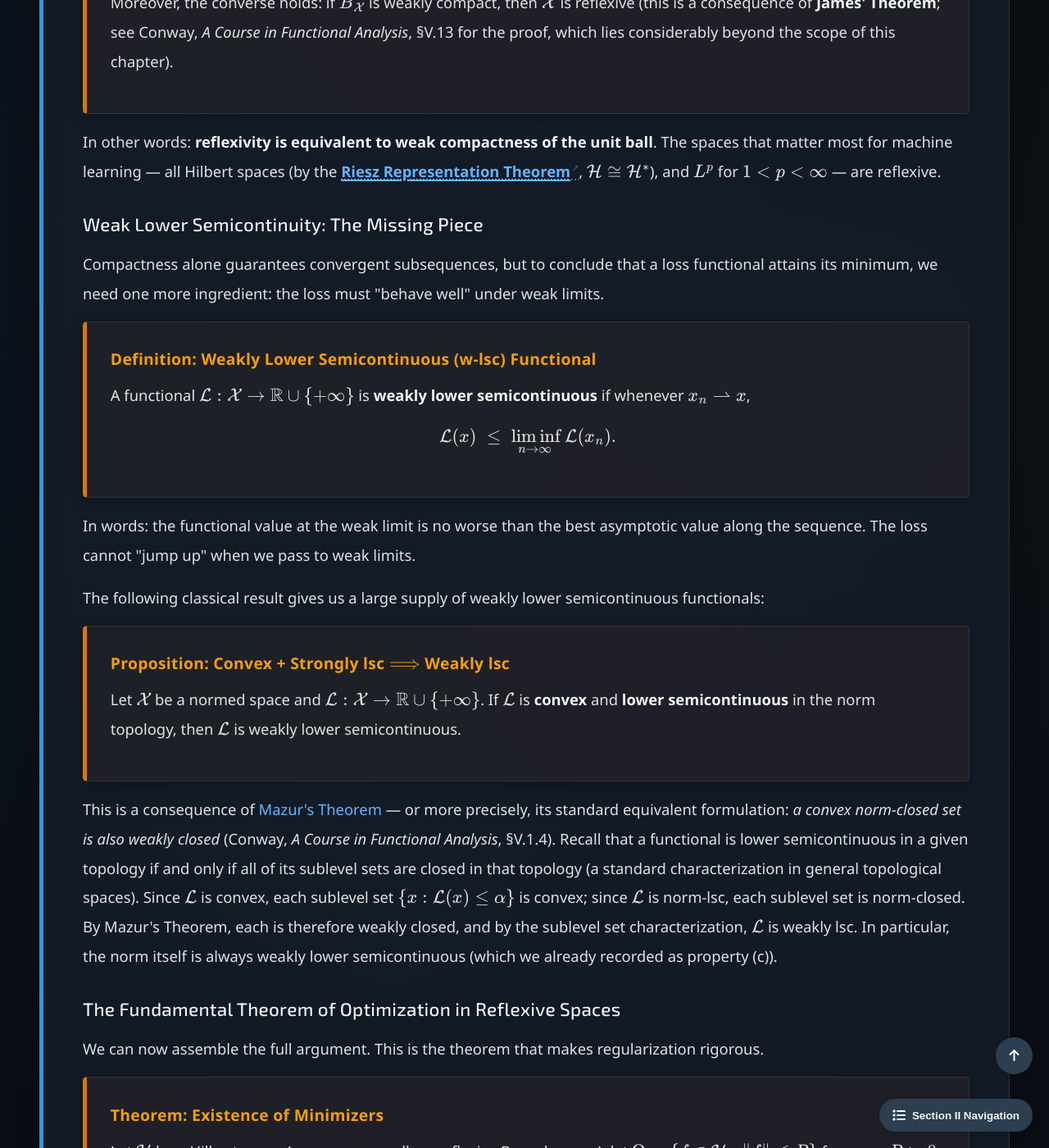
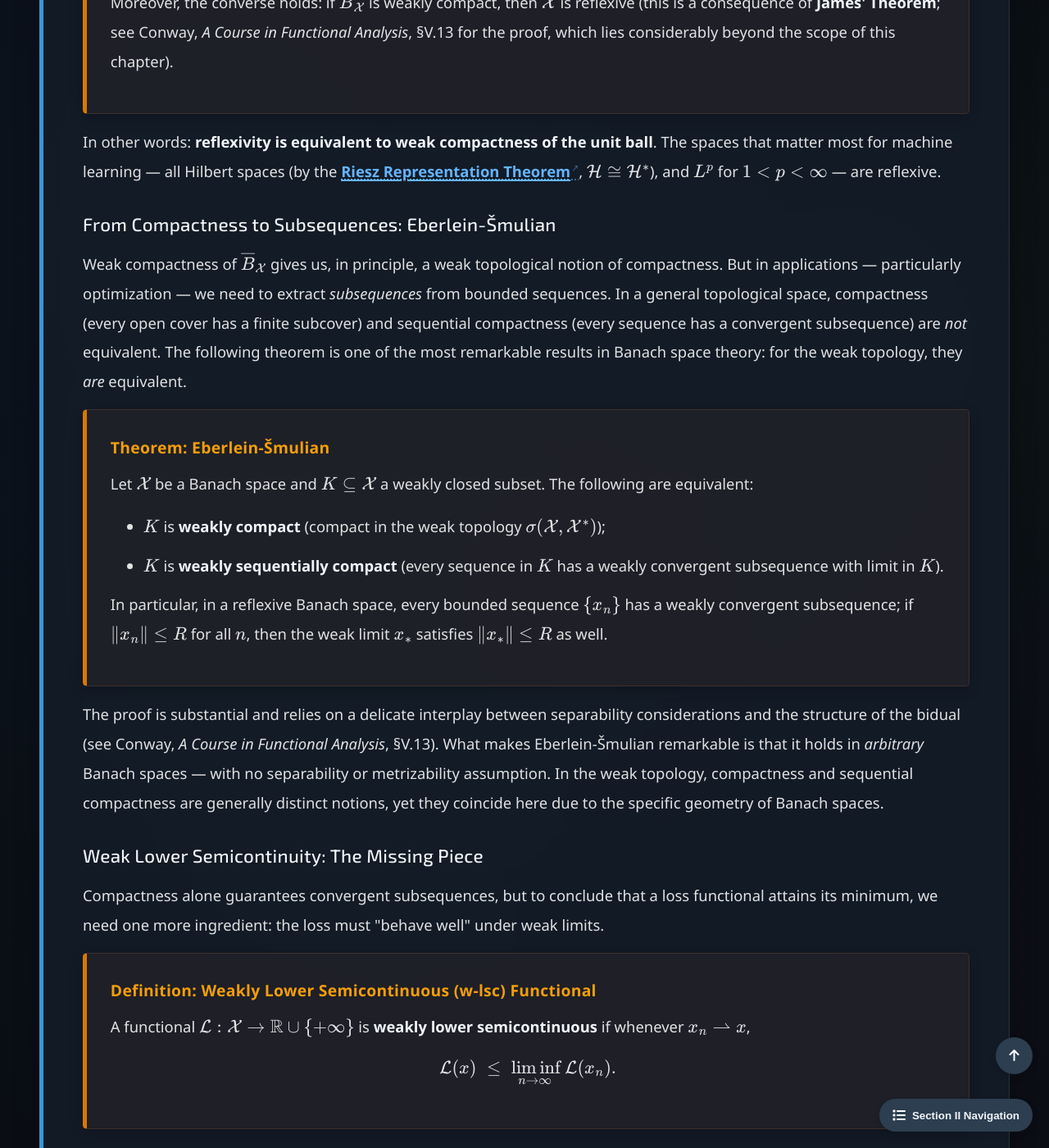
Before and after one commit to Yusukey01/yusukey01.github.io, a Jekyll site: the page built from Mathematics/Calculus/weak_topologies.html, in a window 1280 px wide and 1400 px high, scrolled down 13962 px. Shown: the whole window at 82% size. Built offline with Jekyll 4.4.1, drawn with Linux system fonts in a browser that asks for light colours; some of the changed text lies outside the part shown.

Commit message:
updated 26

```diff
--- a/Mathematics/Calculus/dual_spaces.html
+++ b/Mathematics/Calculus/dual_spaces.html
@@ -961,7 +961,7 @@ uses_python: false
                     <h3>Why Reflexivity Matters for Machine Learning Optimization</h3>
                     <p>
                         Reflexivity is the mathematical property that guarantees "stability" in infinite dimensions.
-                        According to the Eberlein-Šmulian theorem, in a reflexive Banach space, every bounded sequence has a <strong>weakly convergent subsequence</strong>.
+                        According to the <a href="weak_topologies.html#T-eberlein_smulian" class="ref-link"><strong>Eberlein-Šmulian theorem</strong></a>, in a reflexive Banach space, every bounded sequence has a <strong>weakly convergent subsequence</strong>.
                         This means if you are running an optimization algorithm (like training a model) and your parameters stay bounded,
                         the algorithm is guaranteed to have a convergent limit point (a solution).
                         Because \(L^1\) is not reflexive, \(L^1\)-regularized optimization (like Lasso in infinite dimensions) is notoriously difficult to analyze and often lacks exact minimizers without special treatment.
--- a/Mathematics/Calculus/weak_topologies.html
+++ b/Mathematics/Calculus/weak_topologies.html
@@ -708,6 +708,45 @@ uses_python: false
                     \(\mathcal{H} \cong \mathcal{H}^*\)), and \(L^p\) for \(1 < p < \infty\) — are reflexive.
                 </p>
 
+                <h3>From Compactness to Subsequences: Eberlein-Šmulian</h3>
+
+                <p>
+                    Weak compactness of \(\overline{B}_{\mathcal{X}}\) gives us, in principle, a weak topological
+                    notion of compactness. But in applications — particularly optimization — we need to extract
+                    <em>subsequences</em> from bounded sequences. In a general topological space, compactness
+                    (every open cover has a finite subcover) and sequential compactness (every sequence has a
+                    convergent subsequence) are <em>not</em> equivalent. The following theorem is one of the
+                    most remarkable results in Banach space theory: for the weak topology, they <em>are</em> equivalent.
+                </p>
+
+                <div class="theorem" id="T-eberlein_smulian">
+                    <span class="theorem-title">Theorem: Eberlein-Šmulian</span>
+                    <p>
+                        Let \(\mathcal{X}\) be a Banach space and \(K \subseteq \mathcal{X}\) a weakly closed subset.
+                        The following are equivalent:
+                    </p>
+                    <ul style="padding-left: 40px;">
+                        <li>\(K\) is <strong>weakly compact</strong> (compact in the weak topology
+                            \(\sigma(\mathcal{X}, \mathcal{X}^*)\));</li>
+                        <li>\(K\) is <strong>weakly sequentially compact</strong> (every sequence in \(K\)
+                            has a weakly convergent subsequence with limit in \(K\)).</li>
+                    </ul>
+                    <p>
+                        In particular, in a reflexive Banach space, every bounded sequence \(\{x_n\}\) has a
+                        weakly convergent subsequence; if \(\|x_n\| \leq R\) for all \(n\), then the weak limit
+                        \(x_*\) satisfies \(\|x_*\| \leq R\) as well.
+                    </p>
+                </div>
+
+                <p>
+                    The proof is substantial and relies on a delicate interplay between separability
+                    considerations and the structure of the bidual (see Conway, <em>A Course in Functional Analysis</em>,
+                    §V.13). What makes Eberlein-Šmulian remarkable is that it holds in <em>arbitrary</em> Banach
+                    spaces — with no separability or metrizability assumption. In the weak topology, compactness
+                    and sequential compactness are generally distinct notions, yet they coincide here due to the
+                    specific geometry of Banach spaces.
+                </p>
+
                 <h3>Weak Lower Semicontinuity: The Missing Piece</h3>
 
                 <p>
@@ -788,13 +827,11 @@ uses_python: false
                     <p>
                         Since \(\mathcal{H}\) is reflexive, the closed unit ball is weakly compact (by the theorem above);
                         by a linear rescaling \(f \mapsto f/R\), the closed ball \(\Omega\) of any radius \(R > 0\) is
-                        weakly compact as well. Therefore the minimizing sequence \(\{f_n\} \subseteq \Omega\) has a
-                        weakly convergent subsequence: \(f_{n_k} \rightharpoonup f^*\) for some \(f^*\).
-                    </p>
-
-                    <p>
-                        Since \(\Omega\) is convex and norm-closed, Mazur's Theorem implies \(\Omega\) is
-                        <em>weakly closed</em>, so \(f^* \in \Omega\).
+                        weakly compact as well. By the
+                        <a href="#T-eberlein_smulian" class="ref-link"><strong>Eberlein-Šmulian theorem</strong></a>,
+                        weak compactness of \(\Omega\) coincides with weak sequential compactness, so the minimizing
+                        sequence \(\{f_n\} \subseteq \Omega\) has a weakly convergent subsequence
+                        \(f_{n_k} \rightharpoonup f^* \in \Omega\).
                     </p>
                     <p>
                         By weak lower semicontinuity:
@@ -811,9 +848,10 @@ uses_python: false
                 </p>
                 <ol style="padding-left: 40px;">
                     <li><strong>Reflexivity</strong> (from Banach-Alaoglu + \(J\) surjective):
-                        Provides a weakly convergent subsequence.</li>
-                    <li><strong>Convexity + closedness of \(\Omega\)</strong> (Mazur's Theorem):
-                        Ensures the weak limit stays in the feasible set.</li>
+                        Provides weak compactness of \(\Omega\).</li>
+                    <li><strong>Eberlein-Šmulian theorem</strong>:
+                        Converts weak compactness into weak sequential compactness, so the minimizing sequence
+                        has a weakly convergent subsequence whose limit remains in \(\Omega\).</li>
                     <li><strong>Weak lower semicontinuity of \(\mathcal{L}\)</strong>:
                         Ensures the limit point actually achieves the infimal loss value.</li>
                 </ol>
```
Also changed, not shown: data/previews.json.
